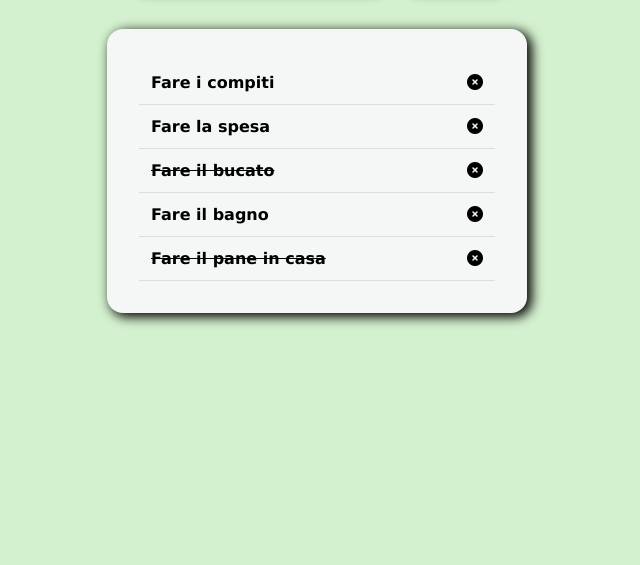
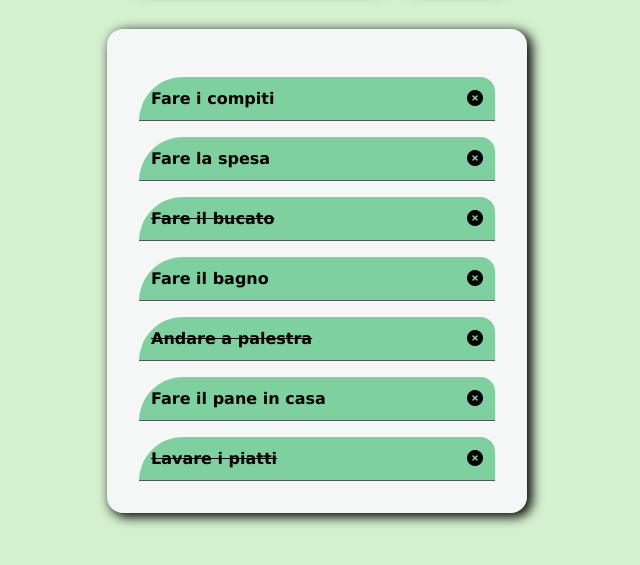
Before and after one commit to Mahdavi3649/vue-todolist, a plain HTML site: page index.html in a window 1280 px wide. Shown: the part 381-946 px from the top of the page, without its empty margins (323-963 px from the left). Before the commit the page ends 800 px from the top, so only its background shows below. Drawn offline with nearby package versions, Linux system fonts and the light colour scheme.

Commit message:
code review & Add Bonus 1 & Bonus 2

```diff
--- a/app.js
+++ b/app.js
@@ -42,7 +42,15 @@ const app = new Vue({
                 done: false,
             },
             {
+                text: 'Andare a palestra ',
+                done: true,
+            },
+            {
                 text: 'Fare il pane in casa ',
+                done: false,
+            },
+            {
+                text: 'Lavare i piatti ',
                 done: true,
             }
         ]
--- a/style.css
+++ b/style.css
@@ -53,7 +53,11 @@ input{
     justify-content: space-between;
     align-items: center;
     padding: 0.75rem;
-    border-bottom: 1px solid #DADEE1;
+    border-bottom: 1px solid #555657;
+    background-color: rgb(126, 209, 158);
+    border-top-left-radius: 3rem;
+    border-top-right-radius: 1rem;
+    margin-top: 1rem;
 }
 
 
```
